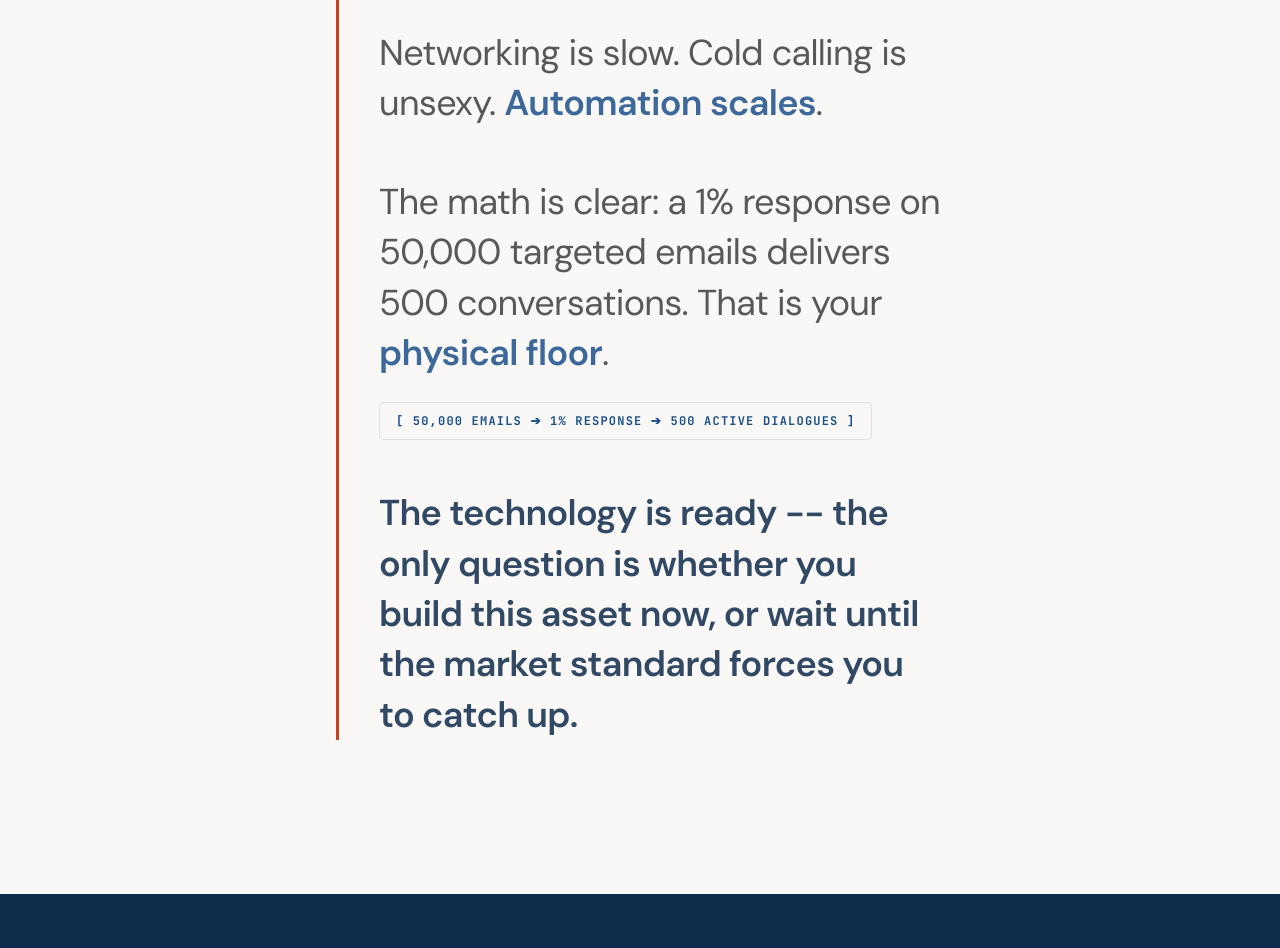
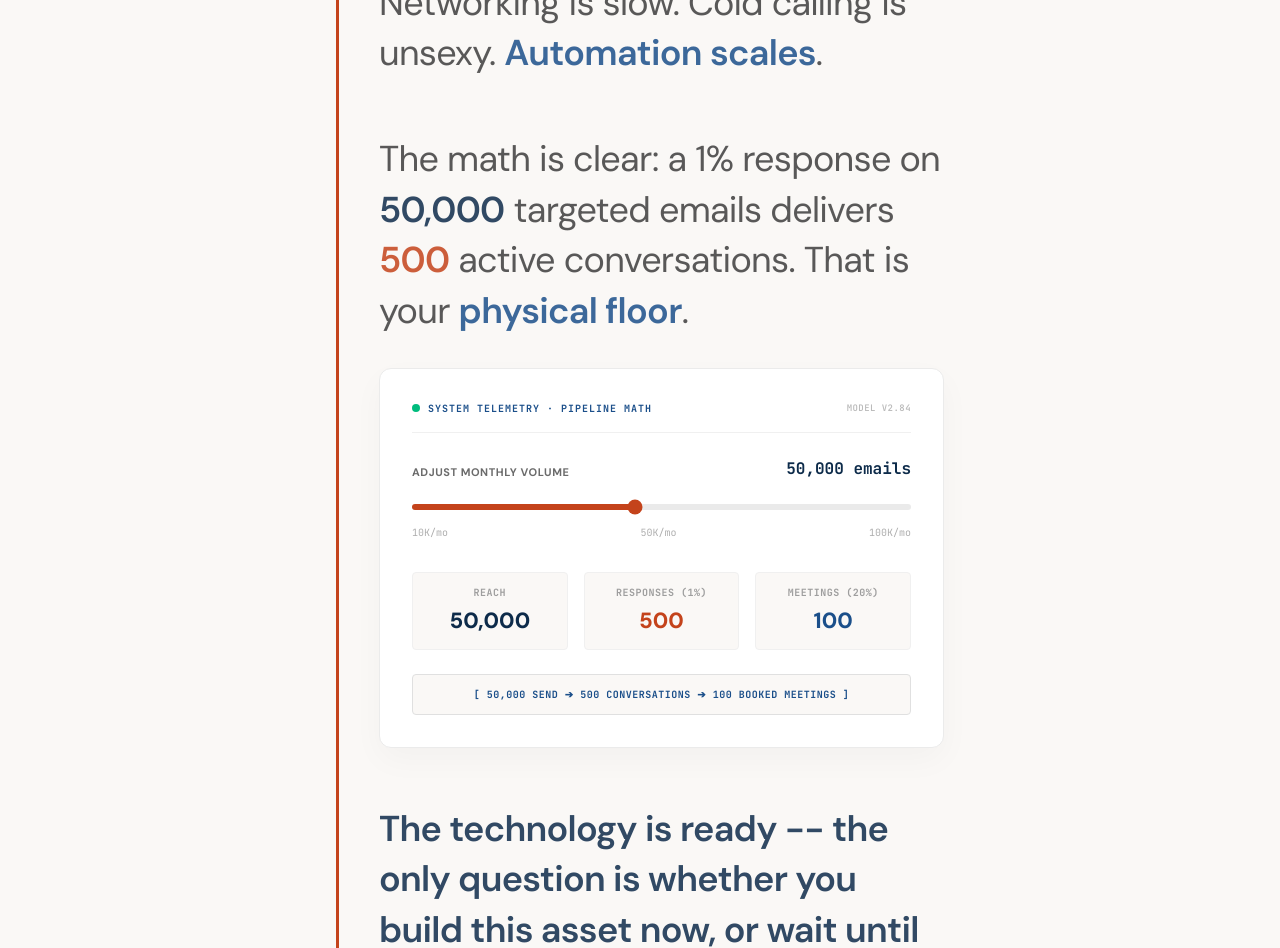
Before and after one commit to jaexochill2-code/scalesteady-engineers, a Next.js app: page / in a window 1280 px wide. Shown: the part 1180-2128 px from the top of the page. Built offline with nearby package versions, Linux system fonts and the light colour scheme.

Commit message:
feat: upgrade math telemetry with interactive slider pipeline calculator

```diff
--- a/src/app/page.tsx
+++ b/src/app/page.tsx
@@ -1,3 +1,6 @@
+"use client";
+
+import React, { useState } from "react";
 import Link from "next/link";
 import Image from "next/image";
 import CountUp from "@/components/client/CountUp";
@@ -21,6 +24,8 @@ const SERVICES = [
 const CLIENTS = ["Tarrant Mechanical", "Aesthetics Clinic Group", "Apex Leasing", "Floor Contracting"];
 
 export default function Home() {
+  const [emailVolume, setEmailVolume] = useState(50000);
+
   return (
     <div className="w-full min-h-screen overflow-x-hidden" style={{ background: "#FAF8F6" }}>
 
@@ -215,7 +220,7 @@ export default function Home() {
                 letterSpacing: "-0.02em",
               }}
             >
-              Outbound has always been, and likely always will be, the most effective and reliable way to acquire clients -- because it is both <strong style={{ color: "#C4431B", fontWeight: 600 }}>measurable and controllable</strong>.
+              Outbound is the single most predictable way to acquire clients -- because you control the <strong style={{ color: "#C4431B", fontWeight: 600 }}>volume, the targeting, and the math</strong>.
             </p>
 
             <p
@@ -231,7 +236,7 @@ export default function Home() {
               Networking is slow. Cold calling is unsexy. <strong style={{ color: "#1B4F8A", fontWeight: 600 }}>Automation scales</strong>.
             </p>
 
-            <div className="flex flex-col gap-6">
+            <div className="flex flex-col gap-8 w-full max-w-xl my-2">
               <p
                 className="font-sans"
                 style={{
@@ -242,14 +247,93 @@ export default function Home() {
                   letterSpacing: "-0.02em",
                 }}
               >
-                The math is clear: a 1% response on 50,000 targeted emails delivers 500 conversations. That is your <strong style={{ color: "#1B4F8A", fontWeight: 600 }}>physical floor</strong>.
+                The math is clear: a 1% response on <strong style={{ color: "#0D2B4A", fontWeight: 600 }}>{emailVolume.toLocaleString()}</strong> targeted emails delivers <strong style={{ color: "#C4431B", fontWeight: 600 }}>{Math.round(emailVolume * 0.01).toLocaleString()}</strong> active conversations. That is your <strong style={{ color: "#1B4F8A", fontWeight: 600 }}>physical floor</strong>.
               </p>
 
-              {/* Monospace telemetry formula */}
+              {/* Interactive Telemetry Card */}
               <div
-                className="font-mono text-xs uppercase tracking-widest text-[#1B4F8A] font-bold py-2.5 px-4 bg-[#FAF8F6] border border-[#E0E0E0] inline-block self-start rounded-sm"
+                className="w-full bg-white border border-[#EBEBEB] p-6 sm:p-8 rounded-[12px]"
+                style={{ boxShadow: "0 12px 32px rgba(0,0,0,0.03)" }}
               >
-                [ 50,000 emails ➔ 1% response ➔ 500 active dialogues ]
+                {/* Header */}
+                <div className="flex items-center justify-between border-b border-[#F0F0F0] pb-4 mb-6">
+                  <div className="flex items-center gap-2">
+                    <span className="relative flex h-2 w-2">
+                      <span className="animate-ping absolute inline-flex h-full w-full rounded-full bg-emerald-400 opacity-75"></span>
+                      <span className="relative inline-flex rounded-full h-2 w-2 bg-emerald-500"></span>
+                    </span>
+                    <span className="font-mono text-[10px] tracking-widest text-[#1B4F8A] font-bold uppercase">
+                      SYSTEM TELEMETRY · PIPELINE MATH
+                    </span>
+                  </div>
+                  <span className="font-mono text-[9px] text-[#BBBBBB] tracking-wider font-semibold uppercase">
+                    MODEL v2.84
+                  </span>
+                </div>
+
+                {/* Slider */}
+                <div className="mb-8">
+                  <div className="flex justify-between items-end mb-3">
+                    <span className="font-sans text-[11px] font-bold uppercase tracking-wider text-[#6B6B6B]">
+                      Adjust Monthly Volume
+                    </span>
+                    <span className="font-mono text-base font-bold text-[#0D2B4A]">
+                      {emailVolume.toLocaleString()} emails
+                    </span>
+                  </div>
+                  <input
+                    type="range"
+                    min="10000"
+                    max="100000"
+                    step="5000"
+                    value={emailVolume}
+                    onChange={(e) => setEmailVolume(parseInt(e.target.value))}
+                    className="w-full h-1.5 bg-[#EAEAEA] rounded-lg appearance-none cursor-ew-resize accent-[#C4431B] outline-none"
+                    style={{
+                      background: `linear-gradient(to right, #C4431B 0%, #C4431B ${(emailVolume - 10000) / 90000 * 100}%, #EAEAEA ${(emailVolume - 10000) / 90000 * 100}%, #EAEAEA 100%)`
+                    }}
+                  />
+                  <div className="flex justify-between font-mono text-[10px] text-[#AEAEAE] mt-2">
+                    <span>10K/mo</span>
+                    <span>50K/mo</span>
+                    <span>100K/mo</span>
+                  </div>
+                </div>
+
+                {/* Readout Columns */}
+                <div className="grid grid-cols-3 gap-3 sm:gap-4 text-center mb-6">
+                  <div className="flex flex-col gap-1 p-3 bg-[#FAF8F6] border border-[#F0F0F0] rounded-sm">
+                    <span className="font-mono text-[9px] sm:text-[10px] tracking-wider text-[#9E9E9E] font-bold uppercase">
+                      REACH
+                    </span>
+                    <span className="font-sans font-extrabold text-[#0D2B4A]" style={{ fontSize: "clamp(16px, 2.5vw, 22px)" }}>
+                      {emailVolume.toLocaleString()}
+                    </span>
+                  </div>
+
+                  <div className="flex flex-col gap-1 p-3 bg-[#FAF8F6] border border-[#F0F0F0] rounded-sm">
+                    <span className="font-mono text-[9px] sm:text-[10px] tracking-wider text-[#9E9E9E] font-bold uppercase">
+                      RESPONSES (1%)
+                    </span>
+                    <span className="font-sans font-extrabold text-[#C4431B]" style={{ fontSize: "clamp(16px, 2.5vw, 22px)" }}>
+                      {Math.round(emailVolume * 0.01).toLocaleString()}
+                    </span>
+                  </div>
+
+                  <div className="flex flex-col gap-1 p-3 bg-[#FAF8F6] border border-[#F0F0F0] rounded-sm">
+                    <span className="font-mono text-[9px] sm:text-[10px] tracking-wider text-[#9E9E9E] font-bold uppercase">
+                      MEETINGS (20%)
+                    </span>
+                    <span className="font-sans font-extrabold text-[#1B4F8A]" style={{ fontSize: "clamp(16px, 2.5vw, 22px)" }}>
+                      {Math.round(emailVolume * 0.01 * 0.20).toLocaleString()}
+                    </span>
+                  </div>
+                </div>
+
+                {/* Monospace Formula Tag */}
+                <div className="font-mono text-[9px] sm:text-[10px] uppercase tracking-wider text-[#1B4F8A] font-bold p-3 bg-[#FAF8F6] border border-[#E0E0E0] rounded-sm text-center">
+                  [ {emailVolume.toLocaleString()} SEND ➔ {Math.round(emailVolume * 0.01).toLocaleString()} CONVERSATIONS ➔ {Math.round(emailVolume * 0.01 * 0.20).toLocaleString()} BOOKED MEETINGS ]
+                </div>
               </div>
             </div>
 
```
